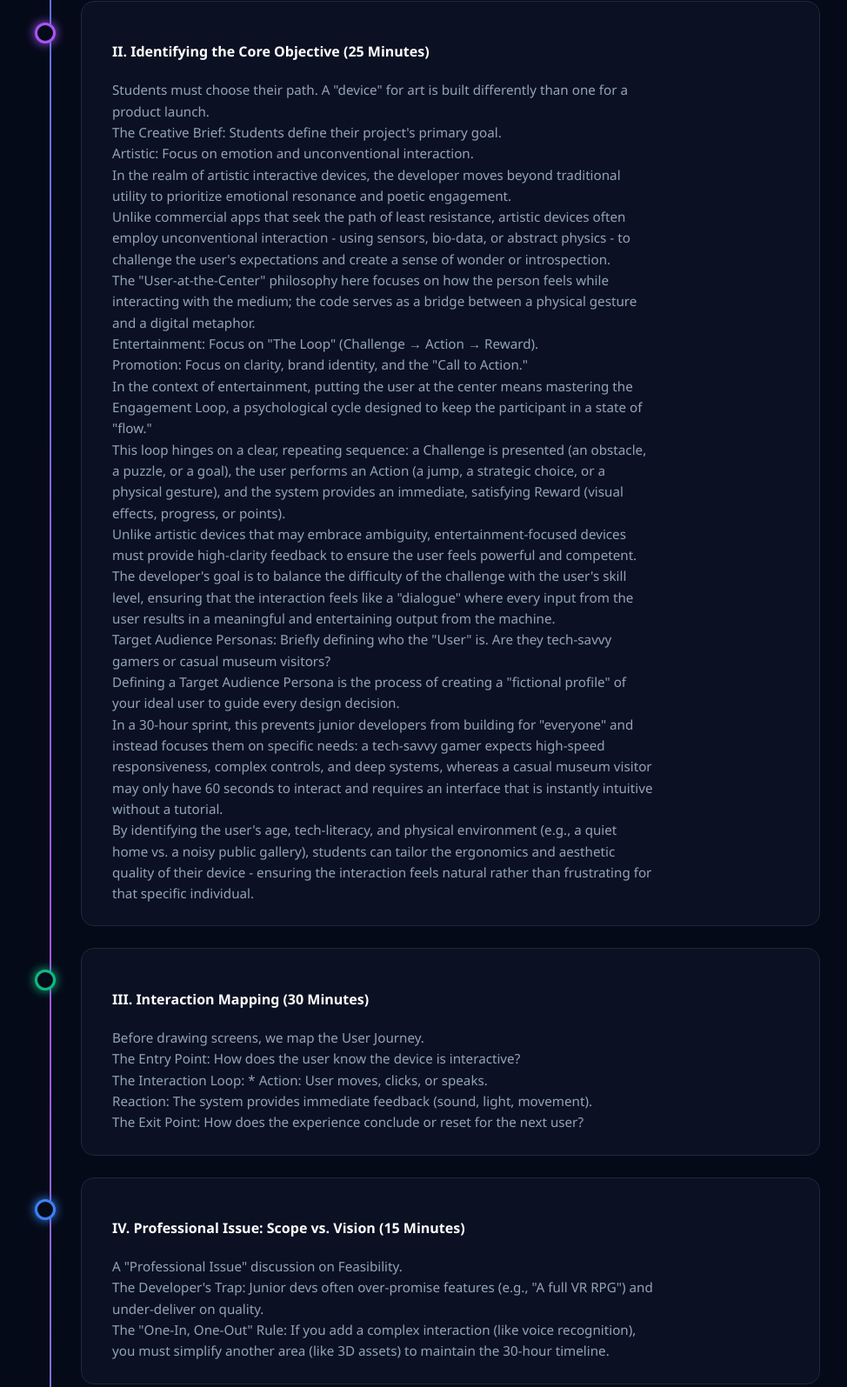
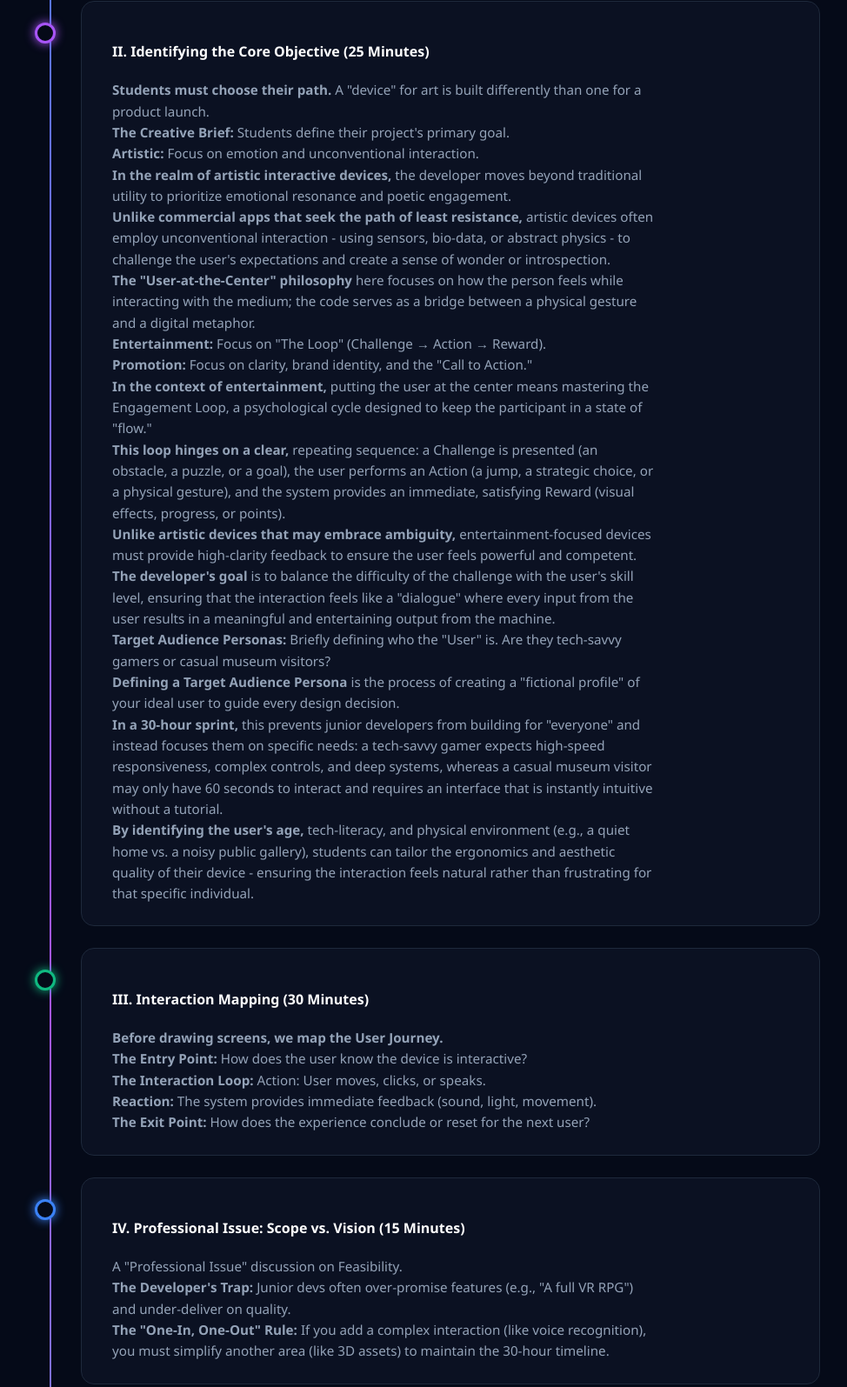
Before and after one commit to lolymagdy2006-boop/Designing-an-Interactive-Device, a plain HTML site: page Lecture 1 Designing an interactive device.html in a window 1280 px wide. Shown: the part 919-2514 px from the top of the page at 87% size, without its empty margins (147-1121 px from the left). Drawn offline with Linux system fonts and the light colour scheme; a script that the page names is missing.

Commit message:
Update Lecture 1 Designing an interactive device.html

```diff
--- a/Lecture 1 Designing an interactive device.html
+++ b/Lecture 1 Designing an interactive device.html
@@ -121,22 +121,22 @@
                 <div class="card">
                     <div class="content-area">
                         <h4><b>II. Identifying the Core Objective (25 Minutes)</b></h4>
-                        <p>Students must choose their path. A "device" for art is built differently than one for a product launch.</p>
-                        <p>The Creative Brief: Students define their project's primary goal.</p>
-                        <p>Artistic: Focus on emotion and unconventional interaction.</p>
-                        <p>In the realm of artistic interactive devices, the developer moves beyond traditional utility to prioritize emotional resonance and poetic engagement.</p>
-                        <p>Unlike commercial apps that seek the path of least resistance, artistic devices often employ unconventional interaction - using sensors, bio-data, or abstract physics - to challenge the user's expectations and create a sense of wonder or introspection.</p>
-                        <p>The "User-at-the-Center" philosophy here focuses on how the person feels while interacting with the medium; the code serves as a bridge between a physical gesture and a digital metaphor.</p>
-                        <p>Entertainment: Focus on "The Loop" (Challenge → Action → Reward).</p>
-                        <p>Promotion: Focus on clarity, brand identity, and the "Call to Action."</p>
-                        <p>In the context of entertainment, putting the user at the center means mastering the Engagement Loop, a psychological cycle designed to keep the participant in a state of "flow."</p>
-                        <p>This loop hinges on a clear, repeating sequence: a Challenge is presented (an obstacle, a puzzle, or a goal), the user performs an Action (a jump, a strategic choice, or a physical gesture), and the system provides an immediate, satisfying Reward (visual effects, progress, or points).</p>
-                        <p>Unlike artistic devices that may embrace ambiguity, entertainment-focused devices must provide high-clarity feedback to ensure the user feels powerful and competent.</p>
-                        <p>The developer's goal is to balance the difficulty of the challenge with the user's skill level, ensuring that the interaction feels like a "dialogue" where every input from the user results in a meaningful and entertaining output from the machine.</p>
-                        <p>Target Audience Personas: Briefly defining who the "User" is. Are they tech-savvy gamers or casual museum visitors?</p>
-                        <p>Defining a Target Audience Persona is the process of creating a "fictional profile" of your ideal user to guide every design decision.</p>
-                        <p>In a 30-hour sprint, this prevents junior developers from building for "everyone" and instead focuses them on specific needs: a tech-savvy gamer expects high-speed responsiveness, complex controls, and deep systems, whereas a casual museum visitor may only have 60 seconds to interact and requires an interface that is instantly intuitive without a tutorial.</p>
-                        <p>By identifying the user's age, tech-literacy, and physical environment (e.g., a quiet home vs. a noisy public gallery), students can tailor the ergonomics and aesthetic quality of their device - ensuring the interaction feels natural rather than frustrating for that specific individual.</p>
+                        <p><b>Students must choose their path.</b> A "device" for art is built differently than one for a product launch.</p>
+                        <p><b>The Creative Brief:</b> Students define their project's primary goal.</p>
+                        <p><b>Artistic:</b> Focus on emotion and unconventional interaction.</p>
+                        <p><b>In the realm of artistic interactive devices,</b> the developer moves beyond traditional utility to prioritize emotional resonance and poetic engagement.</p>
+                        <p><b>Unlike commercial apps that seek the path of least resistance,</b> artistic devices often employ unconventional interaction - using sensors, bio-data, or abstract physics - to challenge the user's expectations and create a sense of wonder or introspection.</p>
+                        <p><b>The "User-at-the-Center" philosophy</b> here focuses on how the person feels while interacting with the medium; the code serves as a bridge between a physical gesture and a digital metaphor.</p>
+                        <p><b>Entertainment:</b> Focus on "The Loop" (Challenge → Action → Reward).</p>
+                        <p><b>Promotion:</b> Focus on clarity, brand identity, and the "Call to Action."</p>
+                        <p><b>In the context of entertainment,</b> putting the user at the center means mastering the Engagement Loop, a psychological cycle designed to keep the participant in a state of "flow."</p>
+                        <p><b>This loop hinges on a clear,</b> repeating sequence: a Challenge is presented (an obstacle, a puzzle, or a goal), the user performs an Action (a jump, a strategic choice, or a physical gesture), and the system provides an immediate, satisfying Reward (visual effects, progress, or points).</b></p>
+                        <p><b>Unlike artistic devices that may embrace ambiguity, </b>entertainment-focused devices must provide high-clarity feedback to ensure the user feels powerful and competent.</p>
+                        <p><b>The developer's goal</b> is to balance the difficulty of the challenge with the user's skill level, ensuring that the interaction feels like a "dialogue" where every input from the user results in a meaningful and entertaining output from the machine.</b></p>
+                        <p><b>Target Audience Personas: </b>Briefly defining who the "User" is. Are they tech-savvy gamers or casual museum visitors?</p>
+                        <p><b>Defining a Target Audience Persona</b> is the process of creating a "fictional profile" of your ideal user to guide every design decision.</p>
+                        <p><b>In a 30-hour sprint,</b> this prevents junior developers from building for "everyone" and instead focuses them on specific needs: a tech-savvy gamer expects high-speed responsiveness, complex controls, and deep systems, whereas a casual museum visitor may only have 60 seconds to interact and requires an interface that is instantly intuitive without a tutorial.</p>
+                        <p><b>By identifying the user's age,</b> tech-literacy, and physical environment (e.g., a quiet home vs. a noisy public gallery), students can tailor the ergonomics and aesthetic quality of their device - ensuring the interaction feels natural rather than frustrating for that specific individual.</p>
                     </div>
                 </div>
             </div>
@@ -146,11 +146,11 @@
                 <div class="card">
                     <div class="content-area">
                         <h4><b>III. Interaction Mapping (30 Minutes)</b></h4>
-                        <p>Before drawing screens, we map the User Journey.</p>
-                        <p>The Entry Point: How does the user know the device is interactive?</p>
-                        <p>The Interaction Loop: * Action: User moves, clicks, or speaks.</p>
-                        <p>Reaction: The system provides immediate feedback (sound, light, movement).</p>
-                        <p>The Exit Point: How does the experience conclude or reset for the next user?</p>
+                        <p><b>Before drawing screens, we map the User Journey.</b></p>
+                        <p><b>The Entry Point: </b>How does the user know the device is interactive?</p>
+                        <p><b>The Interaction Loop: </b>Action: User moves, clicks, or speaks.</p>
+                        <p><b>Reaction: </b>The system provides immediate feedback (sound, light, movement).</p>
+                        <p><b>The Exit Point: </b>How does the experience conclude or reset for the next user?</p>
                     </div>
                 </div>
             </div>
@@ -161,8 +161,8 @@
                     <div class="content-area">
                         <h4><b>IV. Professional Issue: Scope vs. Vision (15 Minutes)</b></h4>
                         <p>A "Professional Issue" discussion on Feasibility.</p>
-                        <p>The Developer's Trap: Junior devs often over-promise features (e.g., "A full VR RPG") and under-deliver on quality.</p>
-                        <p>The "One-In, One-Out" Rule: If you add a complex interaction (like voice recognition), you must simplify another area (like 3D assets) to maintain the 30-hour timeline.</p>
+                        <p><b>The Developer's Trap: </b>Junior devs often over-promise features (e.g., "A full VR RPG") and under-deliver on quality.</p>
+                        <p><b>The "One-In, One-Out" Rule: </b>If you add a complex interaction (like voice recognition), you must simplify another area (like 3D assets) to maintain the 30-hour timeline.</p>
                     </div>
                 </div>
             </div>
@@ -190,20 +190,20 @@
                         <p>Regarding the software, because this course (SAE) allows for experimentation with different technologies (VR, 2D/3D games, immersive devices), the "stack" depends on the student's chosen path. Here are the recommended industry-standard tools:</p>
                         <h5>1. Development & Engines (The Core)</h5>
                         <ul>
-                            <li>Unity or Unreal Engine: The industry standards for 3D, Virtual Reality, and immersive devices. Unity is often preferred for junior developers due to its large documentation library.</li>
-                            <li>Visual Studio / VS Code: For scripting (C# for Unity, C++ for Unreal).</li>
-                            <li>Web Stack (Three.js / React Three Fiber): If students prefer developing browser-based interactive 3D experiences.</li>
+                            <li><b>Unity or Unreal Engine: </b>The industry standards for 3D, Virtual Reality, and immersive devices. Unity is often preferred for junior developers due to its large documentation library.</li>
+                            <li><b>Visual Studio / VS Code: </b>For scripting (C# for Unity, C++ for Unreal).</li>
+                            <li><b>Web Stack (Three.js / React Three Fiber): </b>If students prefer developing browser-based interactive 3D experiences.</li>
                         </ul>
                         <h5>2. Design & Prototyping (The Aesthetics)</h5>
                         <ul>
-                            <li>Figma: Essential for designing 2D interfaces (UI), mapping the user journey, and creating clickable wireframes before coding.</li>
-                            <li>Blender: The go-to free software for creating 3D models and environments.</li>
-                            <li>Adobe Creative Cloud (Photoshop/Illustrator): For textures, UI assets, and promotional graphics.</li>
+                            <li><b>Figma: </b>Essential for designing 2D interfaces (UI), mapping the user journey, and creating clickable wireframes before coding.</li>
+                            <li><b>Blender: </b>The go-to free software for creating 3D models and environments.</li>
+                            <li><b>Adobe Creative Cloud (Photoshop/Illustrator): </b>For textures, UI assets, and promotional graphics.</li>
                         </ul>
                         <h5>3. Audio & Interaction</h5>
                         <ul>
-                            <li>Audacity or Reaper: For recording and editing "feedback" sounds (clicks, ambient hums, etc.).</li>
-                            <li>Pure Data (Pd) or Max/MSP: For students pursuing more "artistic" or experimental sound-based interactivity.</li>
+                            <li><b>Audacity or Reaper: </b>For recording and editing "feedback" sounds (clicks, ambient hums, etc.).</li>
+                            <li><b>Pure Data (Pd) or Max/MSP: </b>For students pursuing more "artistic" or experimental sound-based interactivity.</li>
                         </ul>
                         <h5>4. Professional Workflow</h5>
                         <ul>
```
